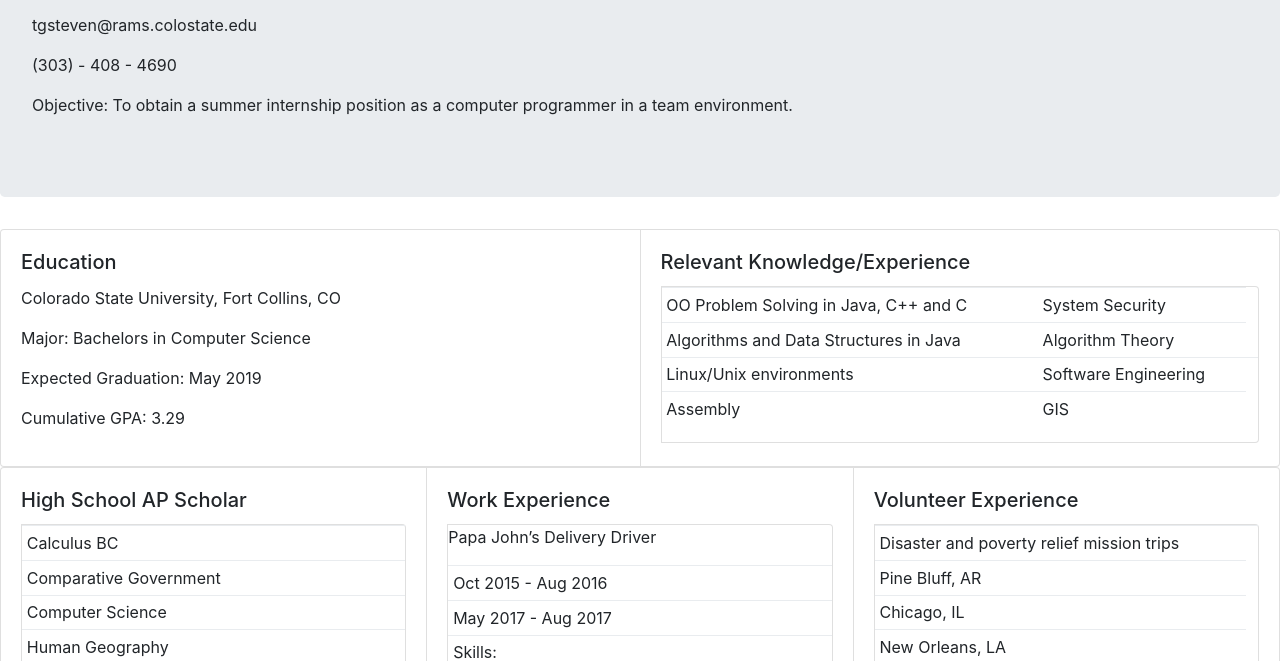
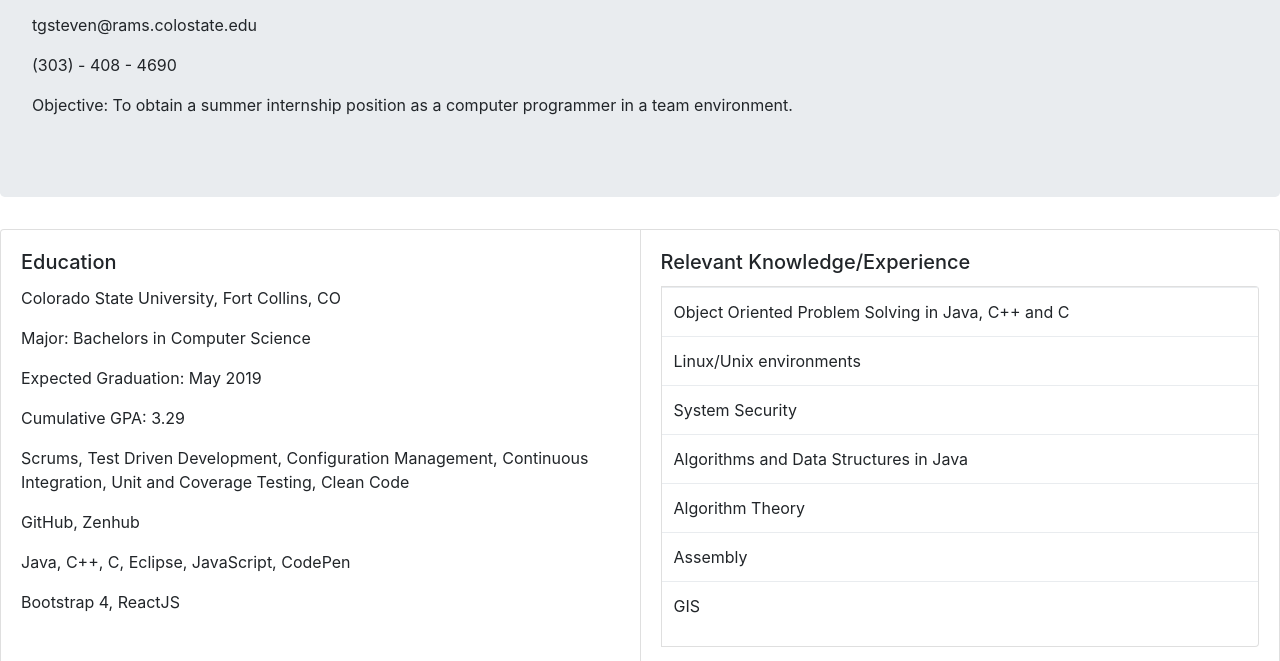
Before and after one commit to Tstevens4/.github.io, a plain HTML site: page index.html in a window 1280 px wide. Shown: the part 137-798 px from the top of the page. Drawn offline with nearby package versions, Linux system fonts and the light colour scheme.

Commit message:
Update index.html

```diff
--- a/index.html
+++ b/index.html
@@ -6,11 +6,7 @@
   <title>Thomas Stevens</title>
   <meta charset="utf-8">
   <meta name="viewport" content="width=device-width, initial-scale=1, shrink-to-fit=no">
-
-
   <link rel='stylesheet prefetch' href='https://cdnjs.cloudflare.com/ajax/libs/twitter-bootstrap/4.0.0-beta.2/css/bootstrap.css'>
-
-
 
 </head>
 
@@ -22,8 +18,7 @@
       <p>12619 E Bates Circle, Aurora, CO 80014</p>
       <p>tgsteven@rams.colostate.edu</p>
       <p>(303) - 408 - 4690</p>
-    <p>Objective: To obtain a summer internship position as a computer programmer in a team environment.
- </p>
+      <p>Objective: To obtain a summer internship position as a computer programmer in a team environment.</p>
     </div>
     <div class="card-group">
       <div class="card" >
@@ -33,31 +28,41 @@
           <p>Major:	Bachelors in Computer Science</p>
           <p>Expected Graduation: May 2019</p>
           <p>Cumulative GPA: 3.29</p>
+
+	  <p> Scrums, Test Driven Development, Configuration Management,
+Continuous Integration, Unit and Coverage Testing, Clean Code </p>
+	  <p> GitHub, Zenhub </li>
+	  <p> Java, C++, C, Eclipse, JavaScript, CodePen </p>
+	  <p> Bootstrap 4, ReactJS </p>
+
         </div>
       </div>
-
       <div class="card" >
         <div class="card-body">
           <h5 class="card-title"> Relevant Knowledge/Experience</h5>
           <div class="card">
-          <table class="table table-sm">
+            <table class="table table-md">
               <tbody>
                 <tr>
-              <td> OO Problem Solving in Java, C++ and C </td>
+                  <td> Object Oriented Problem Solving in Java, C++ and C </td>
+		</tr>
+		<tr>
+		  <td> Linux/Unix environments </td>
+		</tr>
+		<tr>
 		  <td> System Security </td>
 		</tr>
 		<tr>
 		  <td> Algorithms and Data Structures in Java </td>
+		</tr>
+		<tr>
                   <td> Algorithm Theory </td>
 		</tr>
 		<tr>
-              <td> Linux/Unix environments </td>
-              <td> Software Engineering </td>
-              <td></td>
+                  <td> Assembly  </td>
 		</tr>
 		<tr>
-              <td> Assembly </td>
-              <td>  GIS </td>
+                  <td> GIS </td>
 		</tr>
 	      </tbody>
             </table>
@@ -96,7 +101,6 @@
 		  <tr>
 		    <td>US History</td>
 		  </tr>
-
 		</tbody>
 	      </table>
             </div>
@@ -106,7 +110,7 @@
         <div class="card-body">
           <h5 class="card-title"> Work Experience </h5>
           <div class="card">
-        <p>Papa John’s Delivery Driver</p>
+            <p>Papa Johnâ€™s Delivery Driver</p>
             <table class="table table-sm">
               <tbody>
 		<tr>
@@ -131,7 +135,6 @@
             </table>
           </div>
         </div>
-
       </div>
       <div class="card">
 	<div class="card-body">
@@ -140,8 +143,7 @@
 	    <table class="table table-sm">
               <tbody>
 		<tr>
-              <td>Disaster and poverty relief mission trips</td>
-              <td> </td>
+		  <td>Disaster/poverty relief mission trips</td>
 		</tr>
 		<tr>
 		  <td>Pine Bluff, AR </td>
@@ -164,14 +166,10 @@
 	</div>
       </div>
     </div>
-
   </div>
   <script src='https://cdnjs.cloudflare.com/ajax/libs/jquery/3.2.1/jquery.min.js'></script>
   <script src='https://cdnjs.cloudflare.com/ajax/libs/twitter-bootstrap/4.0.0-beta/js/bootstrap.min.js'></script>
   <script src='https://cdnjs.cloudflare.com/ajax/libs/popper.js/1.13.0-next.1/esm/popper.js'></script>
-
-
-
 </body>
 
 </html>
```
Lines whose indentation alone changed are shown as unchanged.
